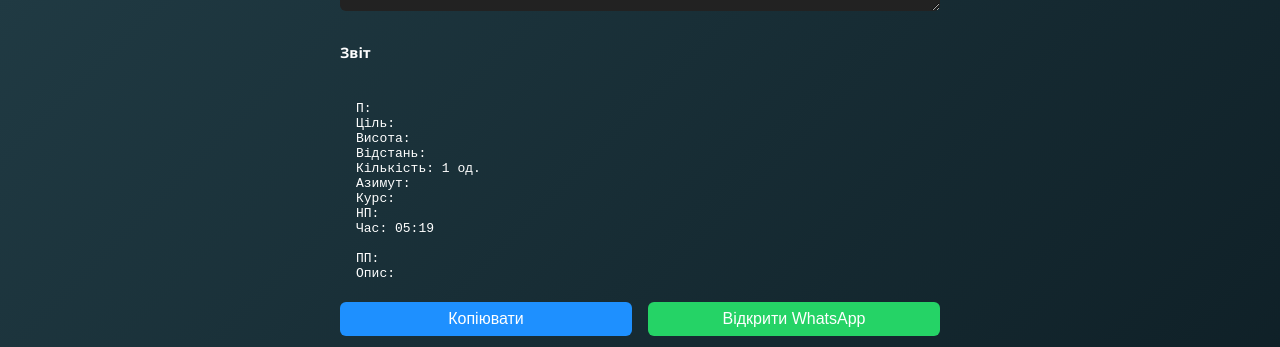
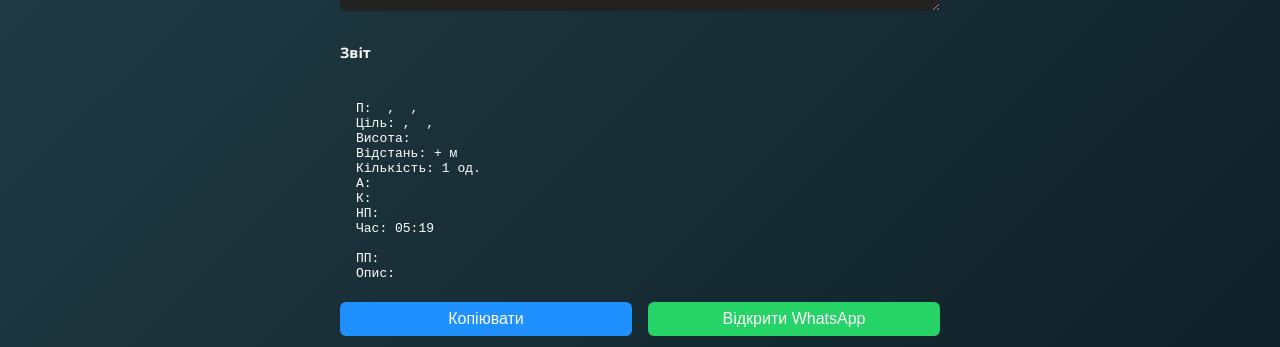
Before and after one commit to lolittajdm-alt/akviz0.2, a Next.js app: page / in a window 1280 px wide. Shown: the part 1681-2028 px from the top of the page. Built offline with nearby package versions, Linux system fonts and the light colour scheme.

Commit message:
Update index.js

```diff
--- a/pages/index.js
+++ b/pages/index.js
@@ -660,13 +660,13 @@ ${copyToClipboard()}
             borderRadius:"6px",whiteSpace:"pre-wrap",fontFamily:"monospace"
           }}>
 {`
-П: ${form.sector} ${form.subdivision} ${form.position}
-Ціль: ${form.selectedGoals.join(", ")} ${form.side || ""} ${form.noIssue ? "Без видачі" : form.targetNumber}
+П: ${form.sector} , ${form.subdivision} , ${form.position}
+Ціль: ${form.selectedGoals.join(", ")}, ${form.side || ""} , ${form.noIssue ? "Без видачі" : form.targetNumber}
 Висота: ${form.height ? form.height + " м" : ""}
-Відстань: ${form.distance ? form.distance + " м" : ""}
+Відстань: ${form.distance ? form.distance + " м" : ""}+ м
 Кількість: ${form.quantity} од.
-Азимут: ${form.azimuth ? form.azimuth + "°" : ""}
-Курс: ${form.course ? form.course + "°" : ""}
+А: ${form.azimuth ? form.azimuth + "°" : ""}
+К: ${form.course ? form.course + "°" : ""}
 НП: ${form.location}
 Час: ${form.time}
 
```
